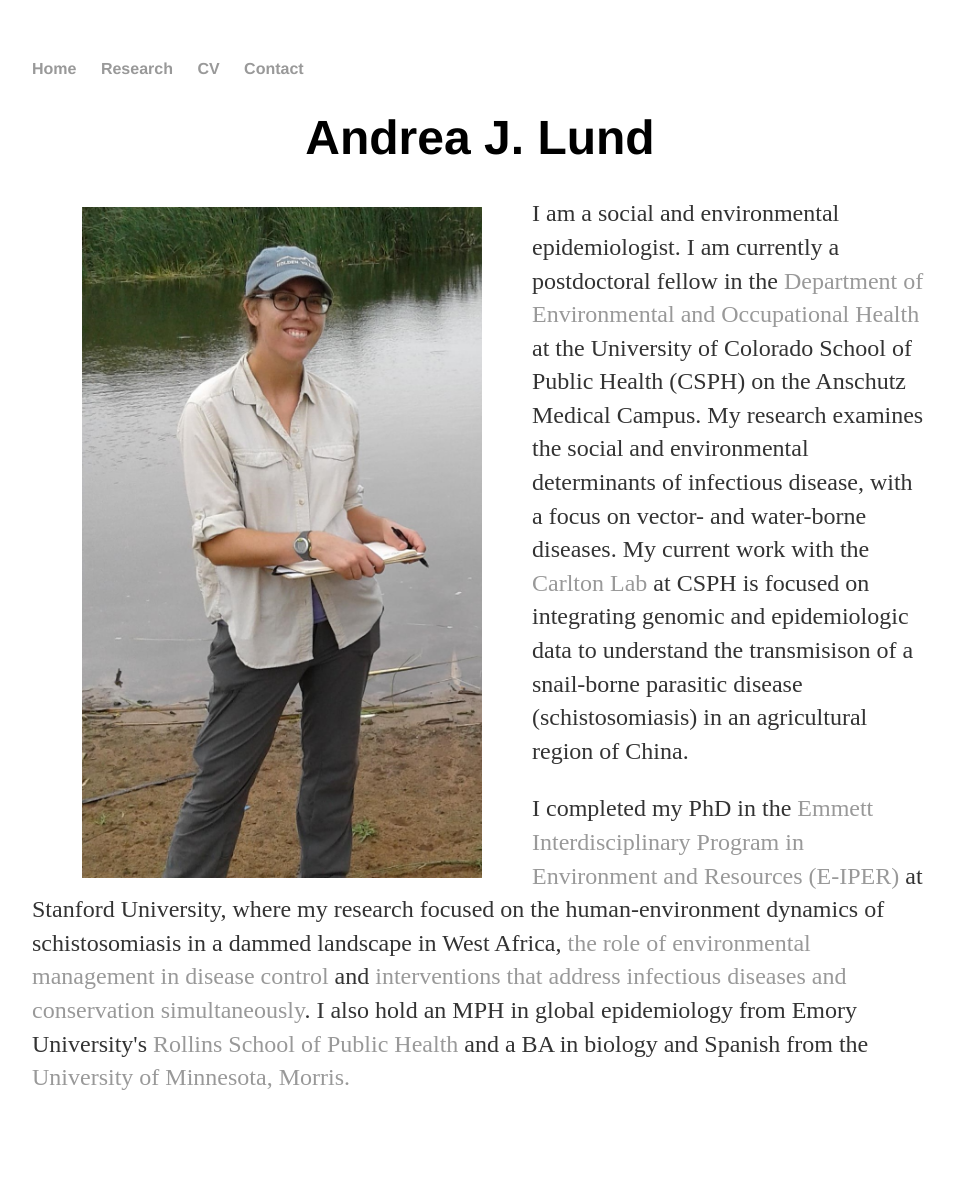
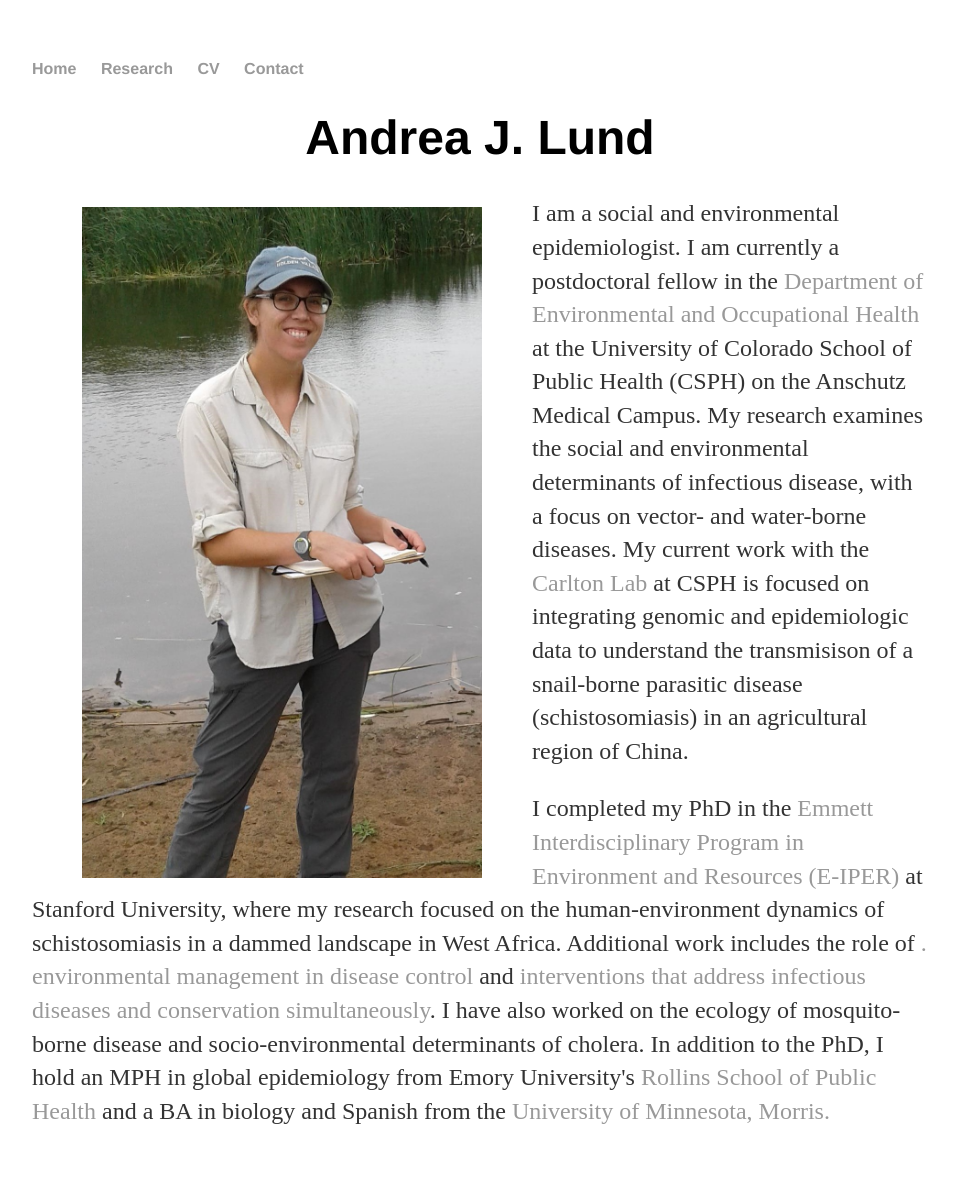
Before and after one commit to andjanlund/andjanlund.github.io, a Jekyll site: the page built from index.html, in a window 1280 px wide. Shown: the whole page, without its empty margins (160-1116 px from the left). Built offline with Jekyll 4.4.1, drawn with Linux system fonts in a browser that asks for light colours; before the commit the page ends 1155 px from its top, so only the background shows below that.

Commit message:
update pubs

```diff
--- a/index.html
+++ b/index.html
@@ -13,6 +13,6 @@
 
     <p> I am a social and environmental epidemiologist. I am currently a postdoctoral fellow in the <a href = "https://coloradosph.cuanschutz.edu/education/departments/environmental-occupational-health"> Department of Environmental and Occupational Health </a> at the University of Colorado School of Public Health (CSPH) on the Anschutz Medical Campus. My research examines the social and environmental determinants of infectious disease, with a focus on vector- and water-borne diseases. My current work with the <a href = "https://coloradosph.cuanschutz.edu/education/departments/environmental-occupational-health/research/carlton-group/our-team"> Carlton Lab </a> at CSPH is focused on integrating genomic and epidemiologic data to understand the transmisison of a snail-borne parasitic disease (schistosomiasis) in an agricultural region of China. </p>
 
-<p> I completed my PhD in the <a href = "https://pangea.stanford.edu/eiper"> Emmett Interdisciplinary Program in Environment and Resources (E-IPER) </a> at Stanford University, where my research focused on the human-environment dynamics of schistosomiasis in a dammed landscape in West Africa, <a href = "https://www.sesync.org/project/may-2017-rfp-s-e-synthesis-research-for-graduate-students/integrating-health-impacts-and" > the role of environmental management in disease control </a> and <a href = "https://snappartnership.net/teams/ecological-levers-for-health/"> interventions that address infectious diseases and conservation simultaneously</a>. I also hold an MPH in global epidemiology from Emory University's <a href = "https://www.sph.emory.edu"> Rollins School of Public Health </a> and a BA in biology and Spanish from the <a href = "https://morris.umn.edu"> University of Minnesota, Morris. </a>
+<p> I completed my PhD in the <a href = "https://pangea.stanford.edu/eiper"> Emmett Interdisciplinary Program in Environment and Resources (E-IPER) </a> at Stanford University, where my research focused on the human-environment dynamics of schistosomiasis in a dammed landscape in West Africa. Additional work includes the role of <a href = "https://www.sesync.org/project/may-2017-rfp-s-e-synthesis-research-for-graduate-students/integrating-health-impacts-and">. environmental management in disease control </a> and <a href = "https://snappartnership.net/teams/ecological-levers-for-health/"> interventions that address infectious diseases and conservation simultaneously</a>. I have also worked on the ecology of mosquito-borne disease and socio-environmental determinants of cholera. In addition to the PhD, I hold an MPH in global epidemiology from Emory University's <a href = "https://www.sph.emory.edu"> Rollins School of Public Health </a> and a BA in biology and Spanish from the <a href = "https://morris.umn.edu"> University of Minnesota, Morris. </a>
 
 </div><!-- /.blurb -->
--- a/research/index.html
+++ b/research/index.html
@@ -19,6 +19,8 @@
 <h3> Relevant publications and presentations </h3>
 
 <ul>
+<li><strong>Lund AJ</strong>, Sokolow SH, Jones IJ, Wood CL, Ali S, Chamberlin A, Sy AB, Sam MM, Jouanard N, Schacht AM, Senghor S, Fall A, Ndione R, Riveau G, De Leo GA, Lopez-Carr D. Exposure, hazard and vulnerability all contribute to <em>Schistosoma haematobium</em> re-infection in northern Senega. <em>PLOS Neglected Tropical Diseases</em> 15(10): e0009806. <a href = "https://doi.org/10.1371/journal.pntd.0009806"> [Open access]</a></li>
+
 <li><strong>Lund AJ</strong>, Sam MM, Sy AB, Sow OW, Ali S, Sokolow SH, Bereknyei Merrell S, Bruce J, Jouanard N, Senghor S, Riveau G, Lopez-Carr D, De Leo GA. 2019. Unavoidable risks: Local perspectives on water contact behavior and implications for schistosomiasis control in an agricultural region of northern Senegal. <em>American Journal of Tropical Medicine and Hygiene </em> 101(4): 837-847. <a href = "https://doi.org/10.4269/ajtmh.19-0099"> [Open access] </a> </li>
 
 <li> <strong>Lund AJ</strong>, Rehkopf DH, Sokolow SH, Sam MM, Jouanard N, Schacht AM, Senghor S, Fall A, Riveau G, De Leo GA, Lopez-Carr D 2021. Land use impacts on parasitic infection: a cross-sectional epidemiological study on the role of irrigated agriculture in schistosome infection in a dammed landscape in West Africa. <em>Infectious Diseases of Poverty</em> 10:35. <a href = "https://doi.org/10.1186/s40249-021-00816-5"> [Open access] </a> </li>
```
Also changed, not shown: other parts of research/index.html (+2 -2 lines).
